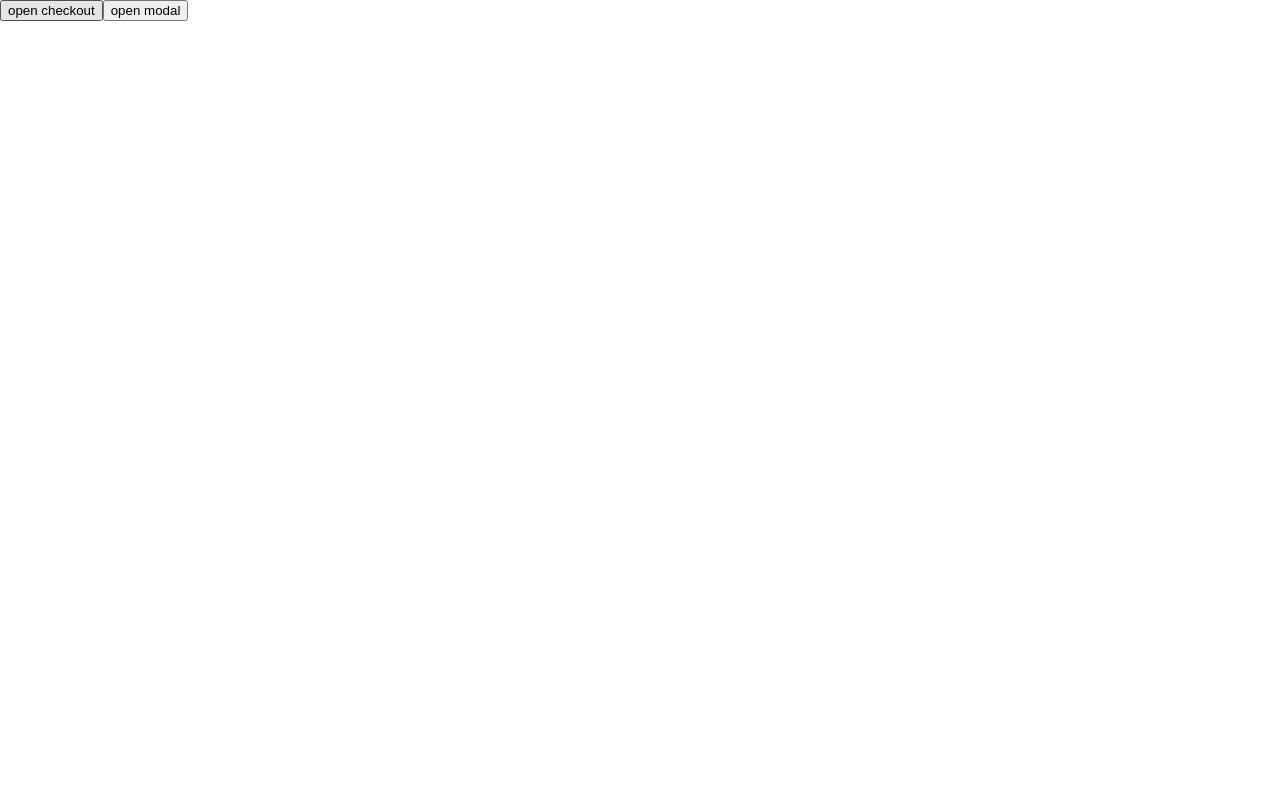
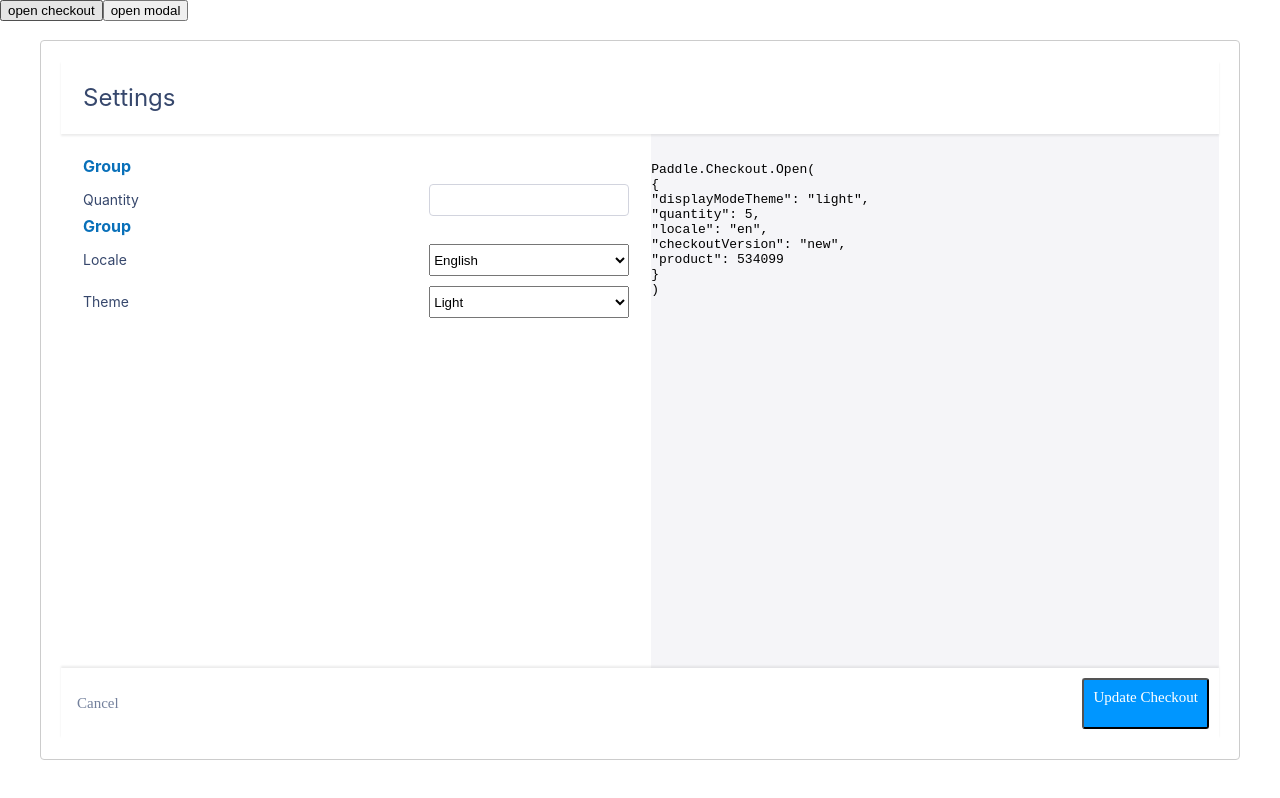
Before and after one commit to rob-hunt-paddle/hackathon, a React (Create React App) app: page / in a window 1280 px wide. Built offline with nearby package versions, Linux system fonts and the light colour scheme.

Commit message:
refactor

```diff
--- a/src/components/Main/index.js
+++ b/src/components/Main/index.js
@@ -28,7 +28,6 @@ class Main extends Component {
 
   componentDidMount() {
     const params = queryString.parse(this.props.location.search)
-    console.log(this.props.checkoutConfig, 'cc')
     for (var key in params){
         const camelCaseKey = humps.camelize(key)
       if (camelCaseKey in this.props.checkoutConfig){
--- a/src/components/Modal/index.js
+++ b/src/components/Modal/index.js
@@ -3,8 +3,9 @@ import ReactModal from 'react-modal';
 import { connect } from 'react-redux';
 import { bindActionCreators } from 'redux'
 
+import Input from '../input'
+import Dropdown from '../dropdown'
 import Group from '../group'
-import Dropdown from '../dropdown'
 import { toggleModal } from '../../redux/action-creators/toggleModal'
 
 const modalContentStyle = {
@@ -39,21 +40,29 @@ const Modal = ({ checkoutConfig, modal, toggleModal }) => (
       <div className="internalContainer">
           <div className="checkoutSettings">
             <div>
-              <Group
+              <Group>
+                <Input
                   labelName="Quantity"
                 />
+              </Group>
+              <Group>
                 <Dropdown
                   labelName="Locale"
                 />
                 <Dropdown
                   labelName="Theme"
                 />
+              </Group>
             </div>
-            <div> <h6> Group </h6> </div>
           </div>
           <div className="code">
             <pre>
-              {JSON.stringify(checkoutConfig, null, 2)}
+              {`
+                Paddle.Checkout.Open(
+                  ${JSON.stringify(checkoutConfig, null, 2)}
+                )
+                `
+              }
             </pre>
           </div>
         </div>
--- /dev/null
+++ b/src/components/dropdown/index.css
@@ -0,0 +1,9 @@
+.innerDropdownContainer{
+  display: flex;
+  flex-direction: row;
+  justify-content: space-between;
+}
+
+.dropdownContainer{
+  margin-bottom: 10px;
+}
--- a/src/components/dropdown/index.js
+++ b/src/components/dropdown/index.js
@@ -4,13 +4,12 @@ import { connect } from 'react-redux'
 
 import { updateTheme } from '../../redux/action-creators/updateTheme'
 import { updateLocale } from '../../redux/action-creators/updateLocale'
-// import './index.css'
+import './index.css'
 
 const Dropdown = ({ labelName, updateLocale, updateTheme, checkoutConfig }) => {
   return(
-    <div className="groupContainer">
-      <div> <h6> Group </h6> </div>
-      <div className="innerGroupContainer">
+    <div className="dropdownContainer">
+      <div className="innerDropdownContainer">
         <label className="labelName"> {labelName} </label>
         {labelName === 'Locale' ?
           <select onChange={(e) => updateLocale(e.target.value)}>
--- a/src/components/group/index.js
+++ b/src/components/group/index.js
@@ -1,26 +1,10 @@
 import React from 'react'
-import { bindActionCreators } from 'redux'
-import { connect } from 'react-redux'
-import { updateQuantity } from '../../redux/action-creators/updateQuantity'
 
-import './index.css'
+const group = ({children}) => (
+  <div>
+    <h6> Group </h6>
+    {children}
+  </div>
+)
 
-const Group = ({ labelName, updateQuantity }) => {
-  return(
-    <div className="groupContainer">
-      <div> <h6> Group </h6> </div>
-      <div className="innerGroupContainer">
-        <label className="labelName"> {labelName} </label>
-        <input onChange={(e) => updateQuantity(e.target.value)}/>
-      </div>
-    </div>
-  )
-}
-
-const mapStateToProps = ({ checkoutConfig }) => ({
-    checkoutConfig,
-})
-
-const mapDispatchToProps = dispatch => bindActionCreators({ updateQuantity }, dispatch)
-
-export default connect(mapStateToProps, mapDispatchToProps)(Group)
+export default group
--- a/src/components/group/index.css
+++ b/src/components/input/index.css
@@ -1,9 +1,9 @@
-.groupContainer{
+.inputContainer{
   display: flex;
   flex-direction: column;
 }
 
-.innerGroupContainer{
+.innerInputContainer{
   display: flex;
   flex-direction: row;
   justify-content: space-between;
--- /dev/null
+++ b/src/components/input/index.js
@@ -0,0 +1,25 @@
+import React from 'react'
+import { bindActionCreators } from 'redux'
+import { connect } from 'react-redux'
+import { updateQuantity } from '../../redux/action-creators/updateQuantity'
+
+import './index.css'
+
+const Input = ({ labelName, updateQuantity }) => {
+  return(
+    <div className="inputContainer">
+      <div className="innerInputContainer">
+        <label className="labelName"> {labelName} </label>
+        <input onChange={(e) => updateQuantity(e.target.value)}/>
+      </div>
+    </div>
+  )
+}
+
+const mapStateToProps = ({ checkoutConfig }) => ({
+    checkoutConfig,
+})
+
+const mapDispatchToProps = dispatch => bindActionCreators({ updateQuantity }, dispatch)
+
+export default connect(mapStateToProps, mapDispatchToProps)(Input)
--- a/src/redux/reducers/modal/index.js
+++ b/src/redux/reducers/modal/index.js
@@ -1,5 +1,5 @@
 const initialState = {
-  isOpen: false,
+  isOpen: true,
 }
 
 export default(state = initialState, action) => {
```
Lines whose indentation alone changed are shown as unchanged.
